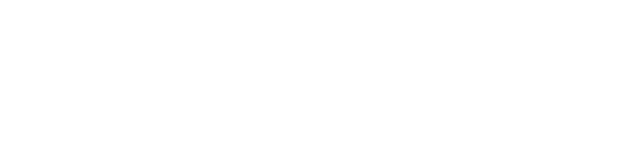
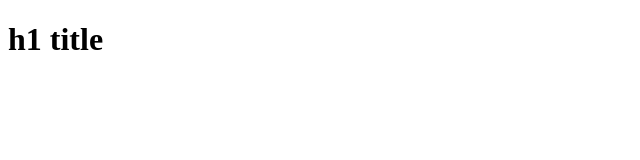
Before and after one commit to dcirlan/helloWorld, a plain HTML site: page index.html in a window 1280 px wide. Shown: the whole page, without its empty margins (0-640 px from the left). Drawn offline with Linux system fonts and the light colour scheme.

Commit message:
new h1 title

```diff
--- a/index.html
+++ b/index.html
@@ -5,6 +5,6 @@
     <title>nouveauTitre</title>
   </head>
   <body>
-
+    <h1>h1 title</h1>
   </body>
 </html>
```
